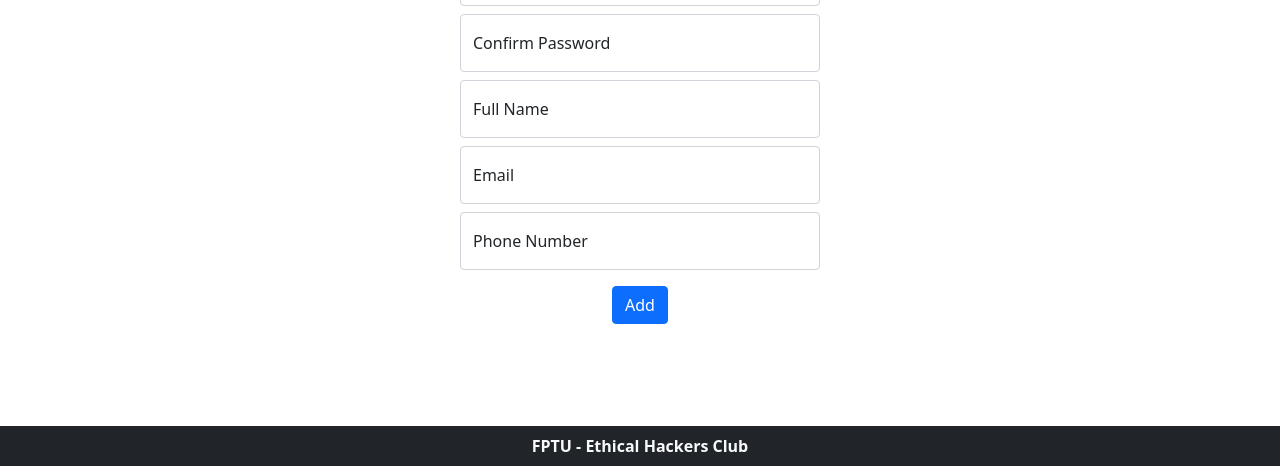
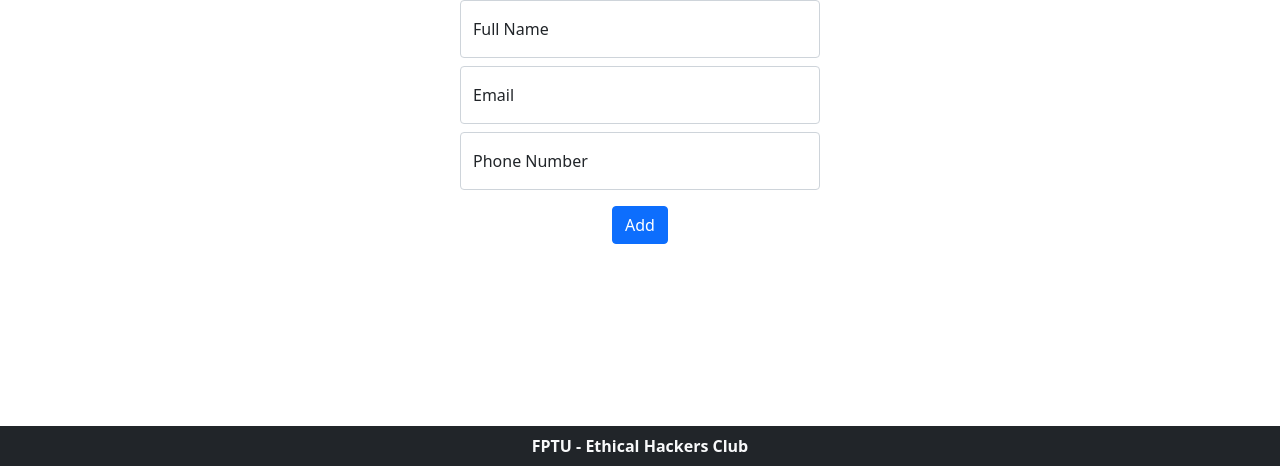
Before and after one commit to frostbun/CodeAndPunch_Team3, a PHP site: page /addstudent.php in a window 1280 px wide. Shown: the part 334-800 px from the top of the page. Run offline with PHP 8.4, Linux system fonts and the light colour scheme; data that the repository does not hold is empty.

```diff
--- a/app/views/header.php
+++ b/app/views/header.php
@@ -8,7 +8,7 @@
     <script src="/script.js"> </script>
   </head>
 
-  <body style="padding-top: 10rem">
+  <body style="padding-top: 5rem">
     <header>
       <nav class="navbar navbar-expand-lg navbar-dark bg-dark fixed-top h5">
         <div class="container-fluid">
```
